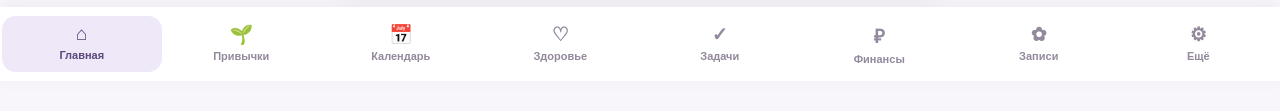
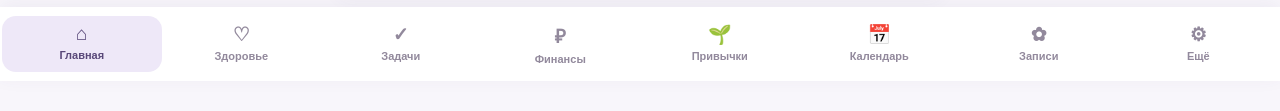
Before and after one commit to pnm2397-tech/my-life-planner, a plain HTML site: page index.html in a window 1280 px wide. Shown: the part 719-830 px from the top of the page. Drawn offline with Linux system fonts and the light colour scheme.

Commit message:
Update index.html

```diff
--- a/index.html
+++ b/index.html
@@ -218,10 +218,11 @@ nav span{font-size:19px}
 
 <nav>
  <button class="active" data-tab="home" onclick="show('home')"><span>⌂</span>Главная</button>
- <button data-tab="habits" onclick="show('habits')"><span>🌱</span>Привычки</button>
-<button data-tab="calendar" onclick="show('calendar')"><span>📅</span>Календарь</button><button data-tab="health" onclick="show('health')"><span>♡</span>Здоровье</button>
+ <button data-tab="health" onclick="show('health')"><span>♡</span>Здоровье</button>
  <button data-tab="tasks" onclick="show('tasks')"><span>✓</span>Задачи</button>
  <button data-tab="money" onclick="show('money')"><span>₽</span>Финансы</button>
+ <button data-tab="habits" onclick="show('habits')"><span>🌱</span>Привычки</button>
+ <button data-tab="calendar" onclick="show('calendar')"><span>📅</span>Календарь</button>
 
 <section id="habits" class="hidden">
  <h2>Мои привычки 🌱</h2>
```
